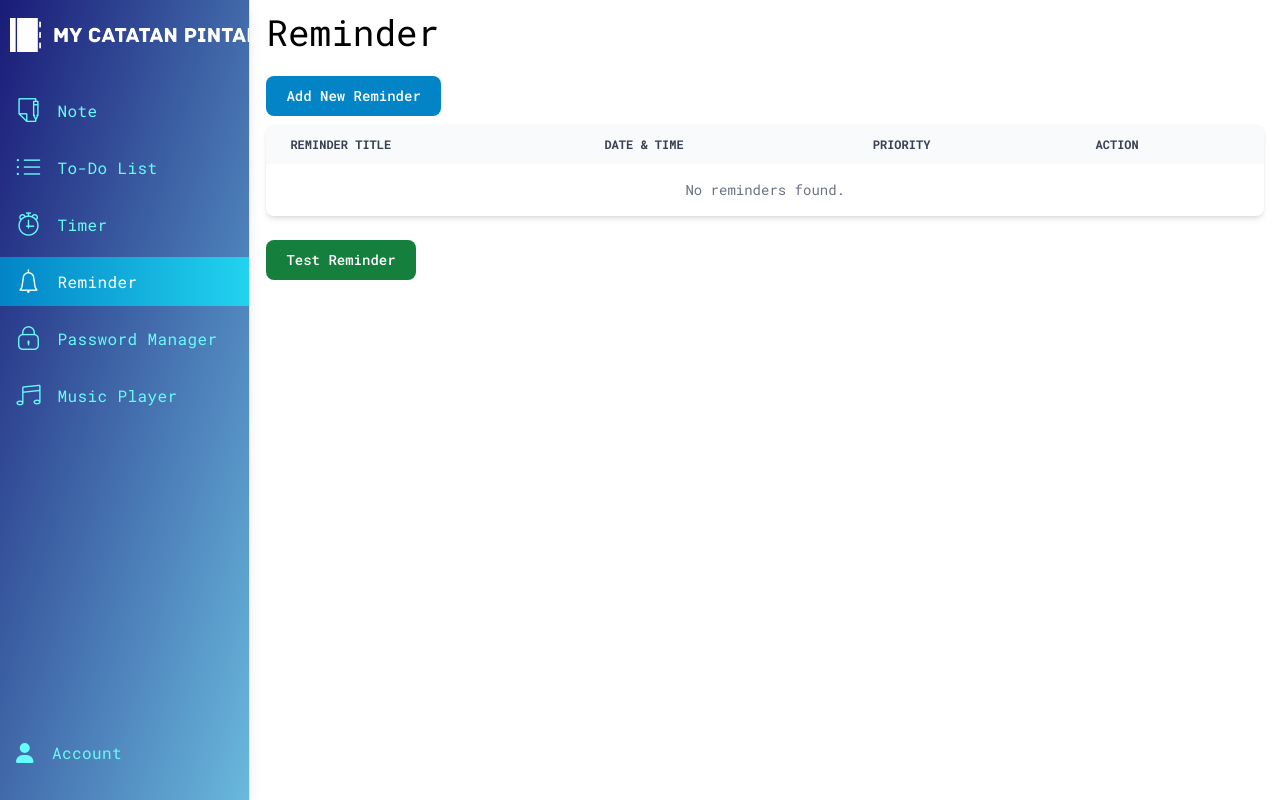
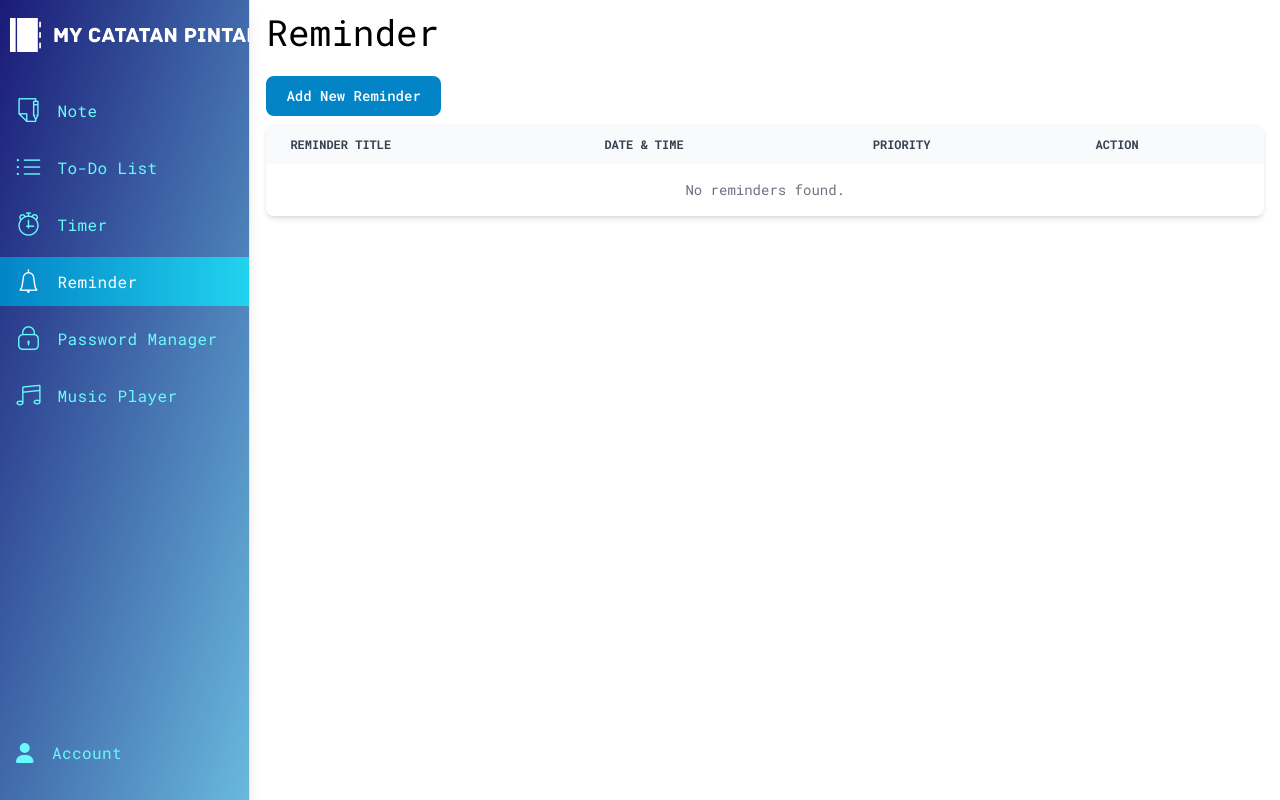
Before and after one commit to rashadizza/my-catatan-pintar, a Laravel app: page /reminders in a window 1280 px wide. Run offline with Laravel 12, Linux system fonts and the light colour scheme; a user stored in the database is signed in; data comes from the database, SQL or seed files in the repository; data that the repository does not hold is empty; some libraries are stand-ins or nearby versions; some web fonts are replaced.

Commit message:
reminder #4

```diff
--- a/resources/views/reminder.blade.php
+++ b/resources/views/reminder.blade.php
@@ -159,17 +159,17 @@
             </div>
             {{-- End of Table Reminder --}}
             {{-- Modal Reminder --}}
-            <button id="testButton"
+            {{-- <button id="testButton"
                 class="mb-2 text-white bg-green-700 hover:bg-green-800 focus:ring-4 focus:outline-none focus:ring-green-300 font-medium rounded-lg text-sm w-full sm:w-auto px-5 py-2.5 text-center ">Test
-                Reminder</button>
+                Reminder</button> --}}
             <div id="reminderPopup"
                 class="hidden fixed top-1/2 left-1/2 transform -translate-x-1/2 -translate-y-1/2 z-50 bg-red-500 shadow-lg border border-gray-300 rounded-lg p-4 justify-items-stretch">
-                <h3 class="text-xl text-center font-bold text-white mb-2">Tubes ABP Frontend</h3>
-                <p class="text-xl text-center text-white mb-4">2024-4-1 10:00 AM</p>
-                <p class="text-xl text-center text-white mb-4">Priority: High</p>
-                <p class="font-bold text-xl text-center text-white mb-4">You have 7 minutes left !</p>
+                <h3 class="text-xl text-center font-bold text-white mb-2">Reminder Title Here</h3>
+                <p class="text-xl text-center text-white mb-4">Date & Time Here</p>
+                <p class="text-xl text-center text-white mb-4">Priority Here</p>
+                <p class="font-bold text-xl text-center text-white mb-4">Custom Reminder Message</p>
                 <button id="closeButton"
-                    class="bg-sky-600 hover:bg-sky-800 text-white font-bold py-2 px-4 rounded justify-self-center ">Close</button>
+                    class="bg-sky-600 hover:bg-sky-800 text-white font-bold py-2 px-4 rounded justify-self-center">Close</button>
             </div>
             {{-- End of Modal Reminder --}}
         </div>
@@ -177,19 +177,60 @@
     </div>
     <script src="https://cdnjs.cloudflare.com/ajax/libs/flowbite/2.3.0/flowbite.min.js"></script>
     <script>
-        const testButton = document.getElementById('testButton');
-        const reminderPopup = document.getElementById('reminderPopup');
+        // const testButton = document.getElementById('testButton');
+        // const reminderPopup = document.getElementById('reminderPopup');
 
-        testButton.addEventListener('click', () => {
-            reminderPopup.classList.add('grid');
-            reminderPopup.classList.remove('hidden');
-        });
+        // testButton.addEventListener('click', () => {
+        //     reminderPopup.classList.add('grid');
+        //     reminderPopup.classList.remove('hidden');
+        // });
 
         const closeButton = document.getElementById('closeButton');
         closeButton.addEventListener('click', () => {
             reminderPopup.classList.add('hidden');
             reminderPopup.classList.remove('grid');
         });
+
+        var reminders = @json($reminders);
+
+        function checkReminders() {
+            const now = new Date();
+            reminders.forEach(reminder => {
+                let reminderTime = new Date(reminder.date_time);
+                if (reminderTime <= now && !reminder.triggered) {
+                    showReminderPopup(reminder);
+                    reminder.triggered = true;
+                }
+            });
+        }
+
+        function showReminderPopup(reminder) {
+            const modal = document.getElementById('reminderPopup');
+
+            modal.className =
+                'fixed top-1/2 left-1/2 transform -translate-x-1/2 -translate-y-1/2 z-50 shadow-lg border border-gray-300 rounded-lg p-4 justify-items-stretch hidden';
+
+            let bgColorClass = 'bg-green-500';
+            if (reminder.priority === 'High') {
+                bgColorClass = 'bg-red-500';
+            } else if (reminder.priority === 'Medium') {
+                bgColorClass = 'bg-yellow-500';
+            } else if (reminder.priority === 'Low') {
+                bgColorClass = 'bg-green-500';
+            }
+
+            modal.classList.add(bgColorClass);
+
+            modal.querySelector('h3').textContent = reminder.title;
+            modal.querySelector('p:nth-of-type(1)').textContent = reminder.date_time;
+            modal.querySelector('p:nth-of-type(2)').textContent = 'Priority: ' + reminder.priority;
+            modal.querySelector('p:nth-of-type(3)').textContent = 'This is your reminder!';
+
+            modal.classList.add('grid');
+            modal.classList.remove('hidden');
+        }
+
+        setInterval(checkReminders, 1000);
     </script>
 </body>
 
--- a/resources/views/timer.blade.php
+++ b/resources/views/timer.blade.php
@@ -52,7 +52,7 @@
                             </a>
                         </li>
                         <li class="min-w-max">
-                            <a href="/reminder"
+                            <a href="/reminders"
                                 class="btn flex items-center px-4 py-3 space-x-4 transition ease-out duration-1000 hover:bg-[#fd53b8] hover:bg-gradient-to-r from-sky-600 to-cyan-400 hover:text-white text-[#66fcfb]">
                                     <i class="lni lni-alarm" style="font-size: 25px;"></i>
                                 <span class="group-hover:text-white">Reminder</span>
--- a/resources/views/todolist.blade.php
+++ b/resources/views/todolist.blade.php
@@ -52,7 +52,7 @@
                             </a>
                         </li>
                         <li class="min-w-max">
-                            <a href="/reminder"
+                            <a href="/reminders"
                                 class="btn flex items-center px-4 py-3 space-x-4 transition ease-out duration-1000 hover:bg-[#fd53b8] hover:bg-gradient-to-r from-sky-600 to-cyan-400 hover:text-white text-[#66fcfb]">
                                     <i class="lni lni-alarm" style="font-size: 25px;"></i>
                                 <span class="group-hover:text-white">Reminder</span>
```
